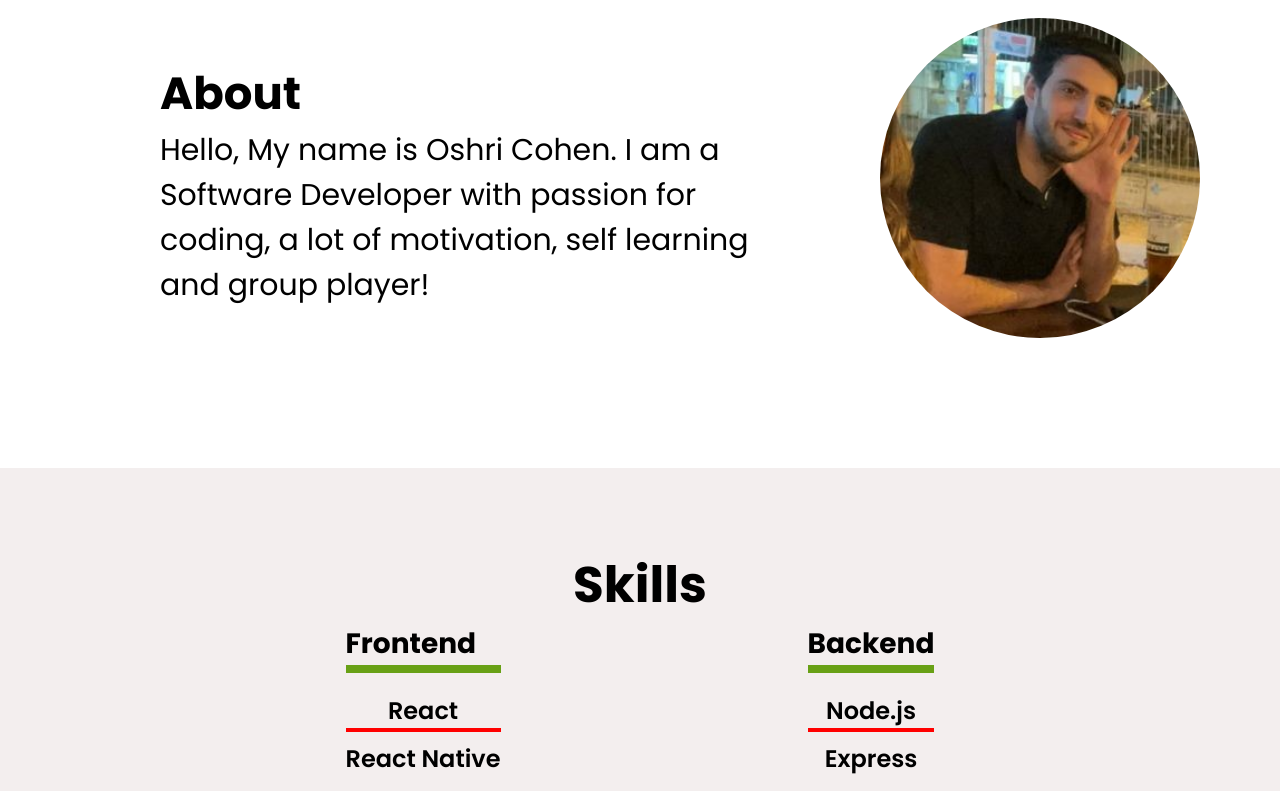
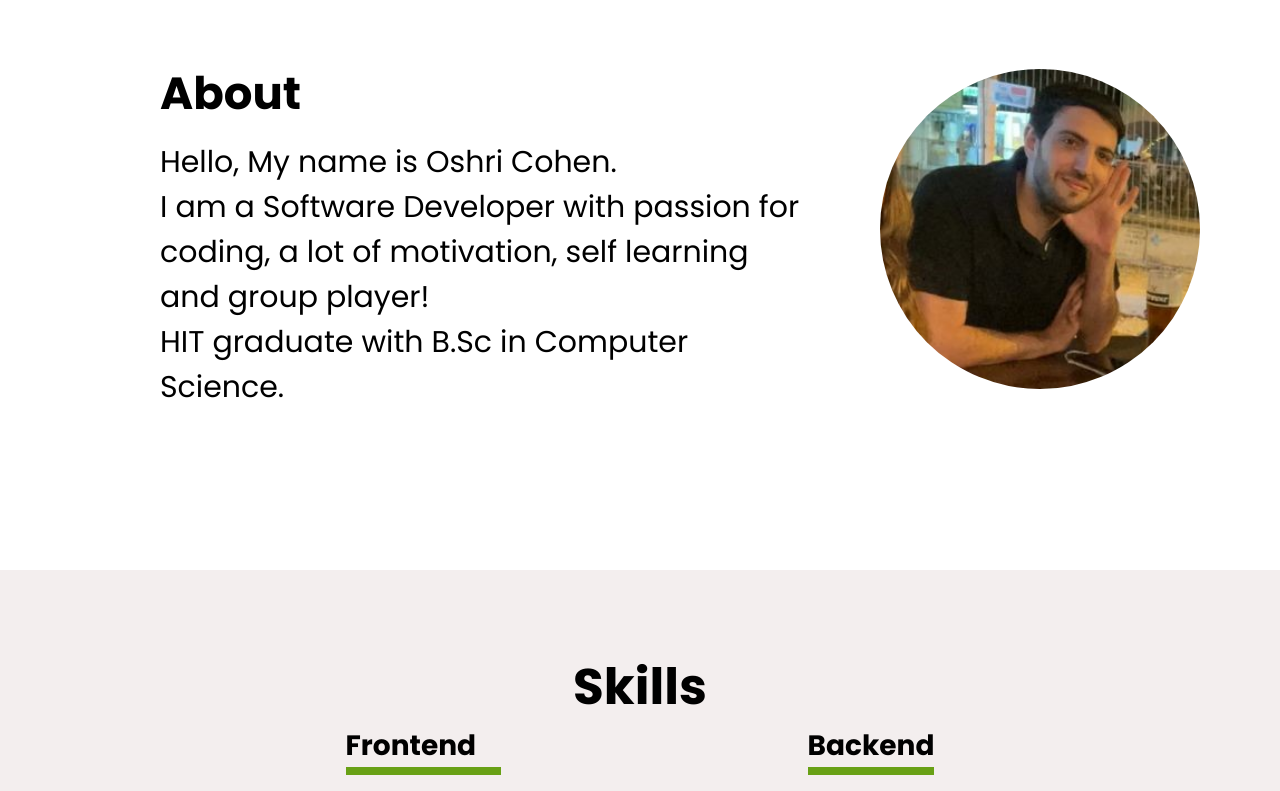
Before and after one commit to OshriAK/Portfolio, a React (Create React App) app: page / in a window 1280 px wide. Shown: the part 900-1691 px from the top of the page. Built offline with nearby package versions, Linux system fonts and the light colour scheme.

Commit message:
change about

```diff
--- a/src/components/about/About.css
+++ b/src/components/about/About.css
@@ -8,6 +8,10 @@
 
 .about-information {
   padding: 80px;
+}
+
+.about-title {
+  margin-bottom: 12px;
 }
 
 .headshot-container > img {
--- a/src/components/about/About.js
+++ b/src/components/about/About.js
@@ -6,11 +6,13 @@ const About = () => {
   return (
     <div className="about-container" id="about-me">
       <div className="about-information">
-        <h2>About</h2>
+        <h2 className="about-title">About</h2>
+        <p>Hello, My name is Oshri Cohen.</p>
         <p>
-          Hello, My name is Oshri Cohen. I am a Software Developer with passion
-          for coding, a lot of motivation, self learning and group player!
+          I am a Software Developer with passion for coding, a lot of
+          motivation, self learning and group player!
         </p>
+        <p>HIT graduate with B.Sc in Computer Science.</p>
       </div>
       <div className="headshot-container">
         <img src="../images/oshripic.jpg" alt="oshri-pic" />
--- a/src/components/myProjects/MyProjects.css
+++ b/src/components/myProjects/MyProjects.css
@@ -32,6 +32,10 @@
   font-size: 24px;
   border-radius: 6px;
   background-color: #eee;
+}
+
+.project-card:hover {
+  box-shadow: rgba(0, 0, 0, 0.56) 0px 12px 40px 4px;
 }
 
 .project-card > img {
--- a/src/components/skills/Skill.css
+++ b/src/components/skills/Skill.css
@@ -31,7 +31,7 @@
 }
 
 .skills-frontend > li {
-  margin: 9px 0;
+  margin: 12px 0;
 }
 
 .skills-backend {
@@ -40,7 +40,7 @@
 }
 
 .skills-backend > li {
-  margin: 9px 0;
+  margin: 12px 0;
 }
 
 .best-skill {
```
